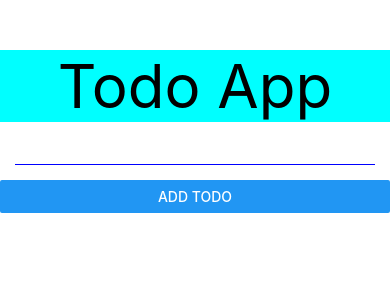
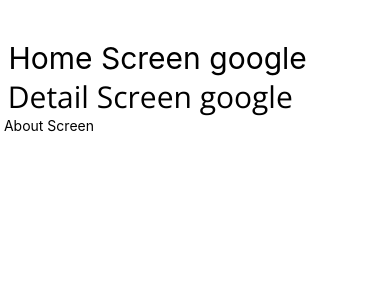
Before and after one commit to snowyy16/learn-react-native, a React Native app: screen / in a window 390 px wide. Shown: the top 300 px of the page. Built offline with nearby package versions, Linux system fonts and the light colour scheme.

Commit message:
import expo-font expo-splash-screen and use font basic

```diff
--- a/App.tsx
+++ b/App.tsx
@@ -1,133 +1,49 @@
-import { use, useState } from 'react';
-import { StatusBar } from 'expo-status-bar';
-import { Button, StyleSheet, Text, TextInput, View,ScrollView, FlatList, Touchable, TouchableOpacity, Pressable, Alert, TouchableWithoutFeedback, Keyboard} from 'react-native';
-import AntDesign from '@expo/vector-icons/AntDesign';
+import { StyleSheet, Text, View } from "react-native"
+import HomeScreen from "./components/reviews/home"
+import DetailScreen from "./components/reviews/detail"
+import AboutScreen from "./components/reviews/about"
+
+// Rest of the import statements
+
+// Rest of the import statements
+
+import { useFonts } from 'expo-font';
 
 
-interface ITodo{
-  id: number,
-  name:string
-}
-export default function App() {
-  const [todo,setTodo]=useState("")
-  const [listTodo,setListTodo] = useState<ITodo[]>([])
-function randNumber(min:number,max:number){
-  return Math.floor(Math.random()*(max-min+1))+min
-}
-const handleAddTodo = () => {
-  if(!todo) {
-    Alert.alert("Lỗi input todo","Todo không được để trống",[
-      // {
-      //   text :"Hủy",
-      //   onPress: () => console.log("Cancel pressed"),
-      //   style: "cancel"
-      // },
-      {
-        text: "Xác nhận",
-        onPress: () => console.log("Ok pressed"),
-      },
-    ])
-    return;
-  }
-  setListTodo([...listTodo, { id: randNumber(2, 200000), name: todo }]);
-  setTodo(""); // reset lại input
-}
-const deleteTodo = (id:number)=>{
-  const newTodo = listTodo.filter(item => item.id !== id)
-  setListTodo(newTodo)
-}
-  return (
-    <TouchableWithoutFeedback onPress={()=> Keyboard.dismiss()}>
-    <View style={styles.container}>
-      {/* header */}
-      <Text style={styles.header}>
-        Todo App
-      </Text>
-      {/* form */}
-      <View style={styles.form}>
-        <TextInput style={styles.todoInput}
-        value={todo}
-        onChangeText={(value)=>{setTodo(value)}}
-        />
-        <Button title='Add todo'
-        onPress={handleAddTodo}
-        />
+import * as SplashScreen from 'expo-splash-screen';
 
-      </View>
-
-      {/* list todo */}
-      <View style={styles.todo}>
-        <FlatList
-        keyExtractor={item=>item.id + ""}
-        data={listTodo}
-        renderItem={({item})=>{
-          return(
-            <Pressable
-            style={({pressed})=>({opacity: pressed ? 0.5 : 1})}
-            onPress={()=>deleteTodo(item.id)}>
-            <View style={styles.groupTodo}>
-              <Text style={styles.todoItem}>{item.name}</Text>
-                <AntDesign name="close" size={24} color="black" />
-            </View>
-            </Pressable>
-
-          )
-        }}
-        />
-      </View>
-    </View>
-    </TouchableWithoutFeedback>
-  )
-}
-
-const styles = StyleSheet.create({
-  container: {
-    flex: 1,
-    paddingTop:50,
-    backgroundColor: '#fff',
-    // borderWidth:1,
-    // borderColor:"red"
-  },
-  header:{
-    backgroundColor:"cyan",
-    paddingHorizontal:20,
-    textAlign:"center",
-    fontSize:60,
-  },
-  form:{
-    // flex:2
-  },
-  todo:{
-    flex:1,
-    marginBottom:20
-  },
-  todoInput:{
-    borderBottomWidth:1,
-    borderBottomColor:"blue",
-    padding:5,
-    margin:15
-  },
-  body:{
-  paddingHorizontal:10,
-    marginBottom:10,
-    flex:1
-  },
-  todoItem:{
-    fontSize:20,
-    textAlign:"center",
+import {useEffect} from 'react';
 
 
-  },
-  groupTodo:{
-    flexDirection:"row",
-    alignItems:"center",
-    borderWidth:1,
-    borderStyle:"solid",
-    marginBottom:15,
-    justifyContent:"space-between",
-    padding:15,
-    marginHorizontal:10
+SplashScreen.preventAutoHideAsync();
 
+
+const App = () => {
+    const [loaded, error] = useFonts({
+        "OpenSans-Regular" : require('./assets/fonts/OpenSans-Regular.ttf')
+
+  });
+
+  useEffect(() => {
+    if (loaded || error) {
+      SplashScreen.hideAsync();
+    }
+  }, [loaded, error]);
+
+  if (!loaded && !error) {
+    return null;
   }
-
-});
+    return (
+        <View style={style.container}>
+            <HomeScreen/>
+            <DetailScreen/>
+            <AboutScreen/>
+        </View>
+    )
+}
+const style = StyleSheet.create({
+    container:{
+        paddingTop:40
+    }
+})
+export default App
--- a/app.json
+++ b/app.json
@@ -25,6 +25,9 @@
     },
     "web": {
       "favicon": "./assets/favicon.png"
-    }
+    },
+    "plugins": [
+      "expo-font"
+    ]
   }
 }
--- /dev/null
+++ b/components/reviews/about.tsx
@@ -0,0 +1,12 @@
+import { Text, View } from "react-native"
+
+
+const AboutScreen = () =>{
+    return (
+        <View>
+            <Text> About Screen</Text>
+        </View>
+    )
+}
+
+export default AboutScreen;
--- /dev/null
+++ b/components/reviews/detail.tsx
@@ -0,0 +1,17 @@
+import { StyleSheet, Text, View } from "react-native"
+
+const style = StyleSheet.create({
+    review:{
+        fontSize:30,
+        fontFamily:'OpenSans-Regular'
+    }
+})
+const DetailScreen = () =>{
+    return (
+        <View>
+            <Text style={style.review}> Detail Screen google</Text>
+        </View>
+    )
+}
+
+export default DetailScreen;
--- /dev/null
+++ b/components/reviews/home.tsx
@@ -0,0 +1,12 @@
+import { Text, View } from "react-native"
+
+
+const HomeScreen = () =>{
+    return (
+        <View>
+            <Text style={{fontSize:30}}> Home Screen google</Text>
+        </View>
+    )
+}
+
+export default HomeScreen;
```
Also changed, not shown: package.json (+5 -2 lines), assets/fonts/OpenSans-Regular.ttf (added), 1 other file (tests, documents, lock files or other folders).
